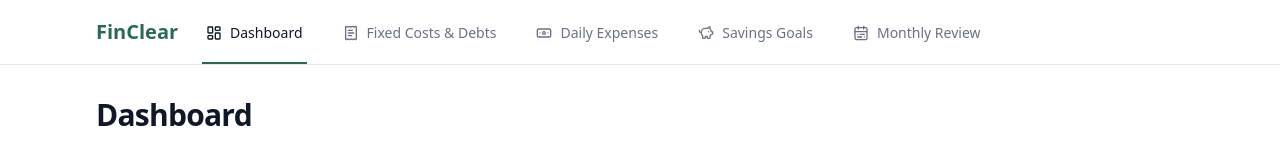
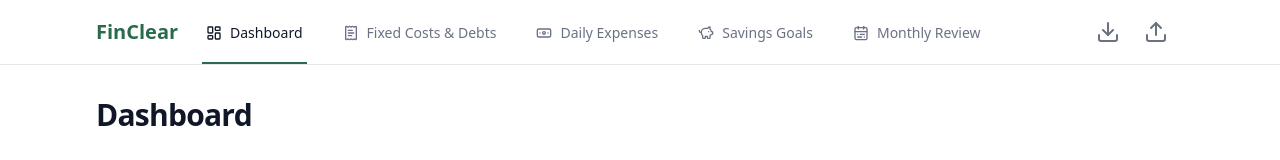
Before and after one commit to fabriziocasanova97/personal-finance, a Next.js app: page / in a window 1280 px wide. Shown: the top 160 px of the page. Built offline with nearby package versions, Linux system fonts and the light colour scheme.

Commit message:
Add DataSync component for Export/Import

```diff
--- /dev/null
+++ b/src/components/layout/DataSync.tsx
@@ -0,0 +1,92 @@
+'use client';
+
+import { Download, Upload } from 'lucide-react';
+import { useRef } from 'react';
+
+export function DataSync() {
+  const fileInputRef = useRef<HTMLInputElement>(null);
+
+  const handleExport = () => {
+    try {
+      const data = localStorage.getItem('finclear_data');
+      if (!data) {
+        alert('No data found to export!');
+        return;
+      }
+
+      const blob = new Blob([data], { type: 'application/json' });
+      const url = URL.createObjectURL(blob);
+      const a = document.createElement('a');
+      a.href = url;
+      a.download = `finclear_backup_${new Date().toISOString().split('T')[0]}.json`;
+      document.body.appendChild(a);
+      a.click();
+      document.body.removeChild(a);
+      URL.revokeObjectURL(url);
+    } catch (err) {
+      console.error('Export failed:', err);
+      alert('Failed to export data.');
+    }
+  };
+
+  const handleImport = (e: React.ChangeEvent<HTMLInputElement>) => {
+    const file = e.target.files?.[0];
+    if (!file) return;
+
+    const reader = new FileReader();
+    reader.onload = (event) => {
+      try {
+        const result = event.target?.result as string;
+
+        // Very basic validation - just check if it parses as JSON and has 'state'
+        const parsed = JSON.parse(result);
+        if (!parsed.state) {
+          throw new Error('Invalid backup format');
+        }
+
+        localStorage.setItem('finclear_data', result);
+        alert('Data imported successfully! The dashboard will now reload.');
+        window.location.reload();
+      } catch (err) {
+        console.error('Import failed:', err);
+        alert('Invalid backup file! Please ensure you uploaded a valid FinClear backup file.');
+      }
+    };
+    reader.onerror = () => {
+      alert('Error reading the file.');
+    };
+
+    reader.readAsText(file);
+
+    // Clear input so the same file can be selected again if needed
+    e.target.value = '';
+  };
+
+  return (
+    <div className="flex items-center space-x-1 sm:space-x-2">
+      <button
+        onClick={handleExport}
+        className="p-2 text-gray-500 hover:text-accent rounded-md hover:bg-accent/10 transition-colors"
+        title="Download Backup"
+      >
+        <Download className="w-5 h-5 sm:w-6 sm:h-6" />
+      </button>
+
+      <button
+        onClick={() => fileInputRef.current?.click()}
+        className="p-2 text-gray-500 hover:text-accent rounded-md hover:bg-accent/10 transition-colors"
+        title="Upload Backup"
+      >
+        <Upload className="w-5 h-5 sm:w-6 sm:h-6" />
+      </button>
+
+      <input
+        type="file"
+        accept=".json"
+        ref={fileInputRef}
+        onChange={handleImport}
+        className="hidden"
+      />
+    </div>
+  );
+}
--- a/src/components/layout/TopNavigation.tsx
+++ b/src/components/layout/TopNavigation.tsx
@@ -4,6 +4,7 @@ import Link from 'next/link';
 import { usePathname } from 'next/navigation';
 import { cn } from '@/lib/utils';
 import { LayoutDashboard, ReceiptText, Banknote, PiggyBank, CalendarRange } from 'lucide-react';
+import { DataSync } from './DataSync';
 
 const navItems = [
   { name: 'Dashboard', href: '/', icon: LayoutDashboard },
@@ -45,6 +46,9 @@ export function TopNavigation() {
               })}
             </div>
           </div>
+          <div className="flex items-center">
+            <DataSync />
+          </div>
         </div>
       </div>
 
```
